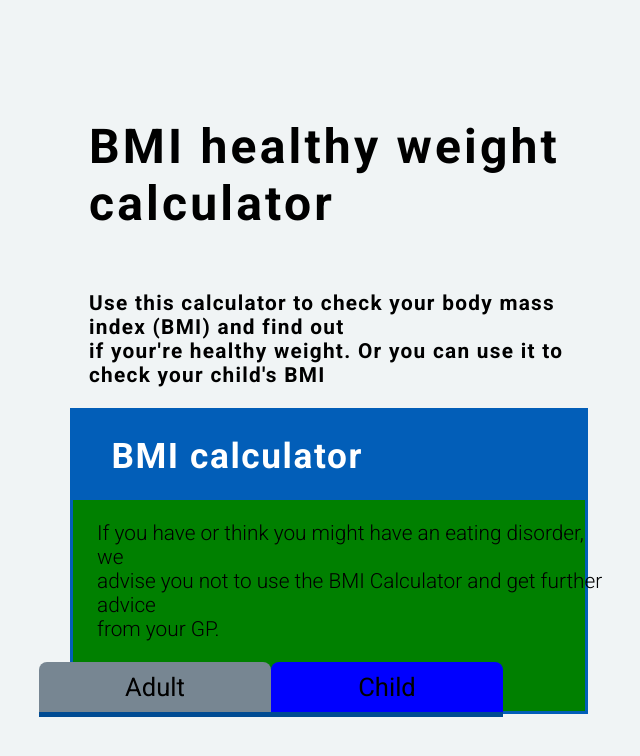
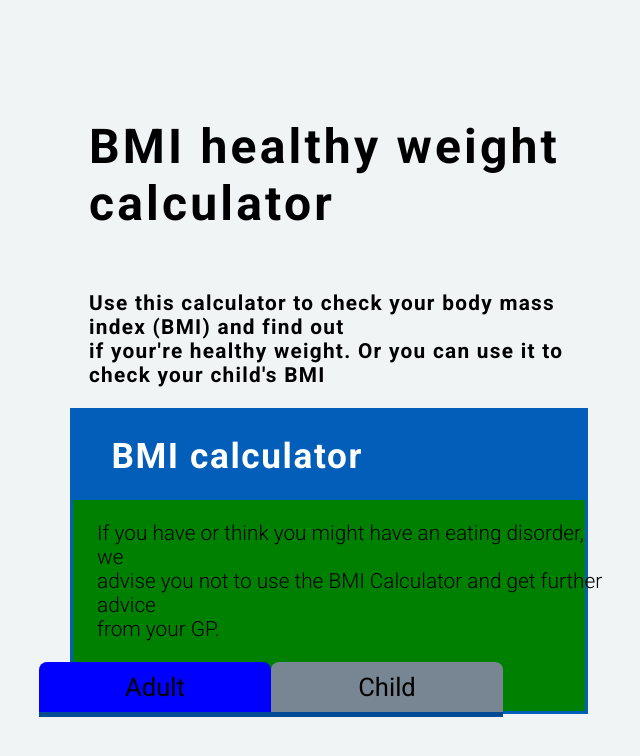
Before and after one commit to lukanogaj/bmi, a React (Create React App) app: page / in a window 1280 px wide. Shown: the top 756 px of the page, without its empty margins (311-951 px from the left). Built offline with nearby package versions, Linux system fonts and the light colour scheme.

Commit message:
fix tab behaviour

```diff
--- a/src/App.js
+++ b/src/App.js
@@ -1,12 +1,17 @@
-import React from 'react';
-import Layout from './components/Layout/Layout';
+import React from "react";
+import Layout from "./components/Layout/Layout";
+import AgeHandler from "./components/Age/AgeHandler";
+import Header from "./components/Header/Header";
 
-import './App.css';
+import "./App.css";
 
 function App() {
   return (
     <div>
-      <Layout></Layout>
+      <Layout>
+        <Header />
+        <AgeHandler />
+      </Layout>
     </div>
   );
 }
--- a/src/components/Age/TabsAge.jsx
+++ b/src/components/Age/TabsAge.jsx
@@ -1,5 +1,5 @@
-import TabsAgeBtn from './TabsAgeBtn';
-import styles from './TabsAge.module.css';
+import TabsAgeBtn from "./TabsAgeBtn";
+import styles from "./TabsAge.module.css";
 const TabsAge = () => {
   return (
     <div className={styles.TabsAges}>
--- a/src/components/Age/TabsAgeBtn.jsx
+++ b/src/components/Age/TabsAgeBtn.jsx
@@ -1,7 +1,8 @@
-import { useState } from 'react';
-import styles from './TabsAgeBtn.module.css';
+import { useState } from "react";
+import TabButton from "../TabButton";
+import styles from "./TabsAgeBtn.module.css";
 const TabsAgeBtn = () => {
-  const [isConfirmed, setIsConfirmed] = useState('Adult');
+  const [isConfirmed, setIsConfirmed] = useState("Adult");
 
   const clickHandler = (value) => {
     setIsConfirmed(value);
@@ -10,24 +11,34 @@ const TabsAgeBtn = () => {
 
   return (
     <div className={styles.tabsAges}>
-      <div
-        onClick={() => clickHandler('Adult')}
-        className={styles.tabsAgeBtn}
-        style={{
-          backgroundColor: isConfirmed === 'Adult' ? '#778692' : 'blue',
-        }}
-      >
-        Adult
-      </div>
-      <div
-        onClick={() => clickHandler('Child')}
-        className={styles.tabsAgeBtn}
-        style={{
-          backgroundColor: isConfirmed === 'Child ' ? '#778692' : 'blue',
-        }}
-      >
-        Child
-      </div>
+      <TabButton
+        label="Adult"
+        handleClick={clickHandler}
+        isConfirmed={isConfirmed}
+      />
+      <TabButton
+        label="Child"
+        handleClick={clickHandler}
+        isConfirmed={isConfirmed}
+      />
+      {/* <div */}
+      {/*   onClick={() => clickHandler("Adult")} */}
+      {/*   className={styles.tabsAgeBtn} */}
+      {/*   style={{ */}
+      {/*     backgroundColor: isConfirmed === "Adult" ? "#778692" : "blue", */}
+      {/*   }} */}
+      {/* > */}
+      {/*   Adult */}
+      {/* </div> */}
+      {/* <div */}
+      {/*   onClick={() => clickHandler("Child")} */}
+      {/*   className={styles.tabsAgeBtn} */}
+      {/*   style={{ */}
+      {/*     backgroundColor: isConfirmed === "Child " ? "#778692" : "blue", */}
+      {/*   }} */}
+      {/* > */}
+      {/*   Child */}
+      {/* </div> */}
     </div>
   );
 };
--- a/src/components/Age/TabsAgeBtn.module.css
+++ b/src/components/Age/TabsAgeBtn.module.css
@@ -20,6 +20,7 @@
 
 .tabsAgeBtn:hover {
   background-color: rgb(123, 123, 98);
+  cursor: pointer;
 }
 /* Class when the agge confirm */
 
--- a/src/components/Layout/Layout.jsx
+++ b/src/components/Layout/Layout.jsx
@@ -1,17 +1,10 @@
-import React from 'react';
-import './Layout.css';
-import Header from '../Header/Header';
-import AgeHandler from '../Age/AgeHandler';
+import React from "react";
+import "./Layout.css";
 
 /* Main conatiner with the childrens */
 
-const Layout = () => {
-  return (
-    <div className='container'>
-      <Header />
-      <AgeHandler />
-    </div>
-  );
+const Layout = ({ children }) => {
+  return <div className="container">{children}</div>;
 };
 
 export default Layout;
--- /dev/null
+++ b/src/components/TabButton/index.jsx
@@ -0,0 +1,18 @@
+import React from "react";
+import styles from "../Age/TabsAgeBtn.module.css";
+
+const TabButton = ({ label, handleClick, isConfirmed }) => {
+  return (
+    <div
+      style={{
+        backgroundColor: isConfirmed === label ? "blue" : "#778692",
+      }}
+      className={styles.tabsAgeBtn}
+      onClick={() => handleClick(label)}
+    >
+      {label}
+    </div>
+  );
+};
+
+export default TabButton;
```
Also changed, not shown: 1 other file (tests, documents, lock files or other folders).
